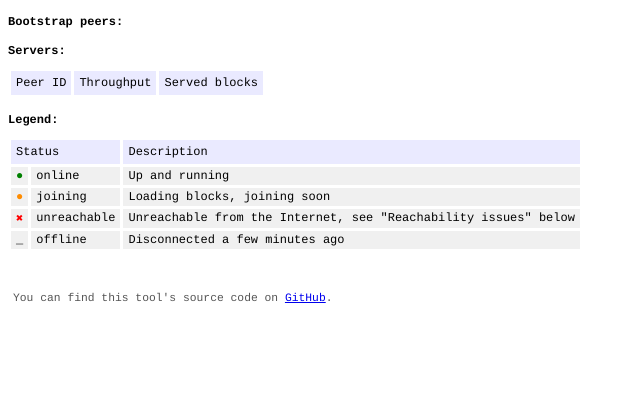
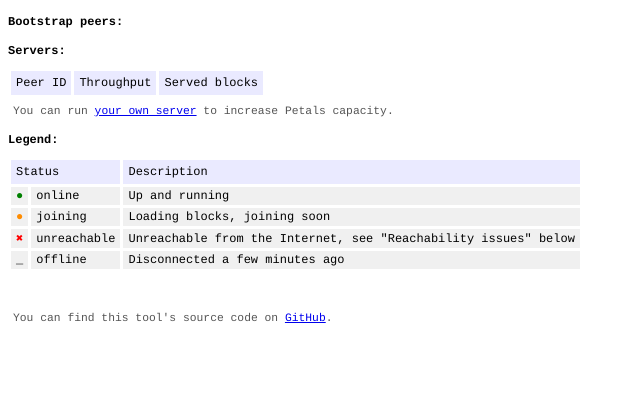
Before and after one commit to petals-infra/health.petals.dev, a Flask app: template templates/index.html in a window 1280 px wide. Shown: the part 140-542 px from the top of the page, without its empty margins (0-640 px from the left). Run offline with Flask 2, Linux system fonts and the light colour scheme; the template is opened without the code that fills it, so the values that code supplies are empty.

Commit message:
Suggest to run your own server

```diff
--- a/templates/index.html
+++ b/templates/index.html
@@ -47,6 +47,12 @@
       {% endfor %}
     </tbody>
   </table>
+
+  <p class="hint">
+    You can run
+    <a target="_blank" href="https://github.com/bigscience-workshop/petals#connect-your-gpu-and-increase-petals-capacity">your own server</a>
+    to increase Petals capacity.
+  </p>
 </section>
 
 <section>
```
